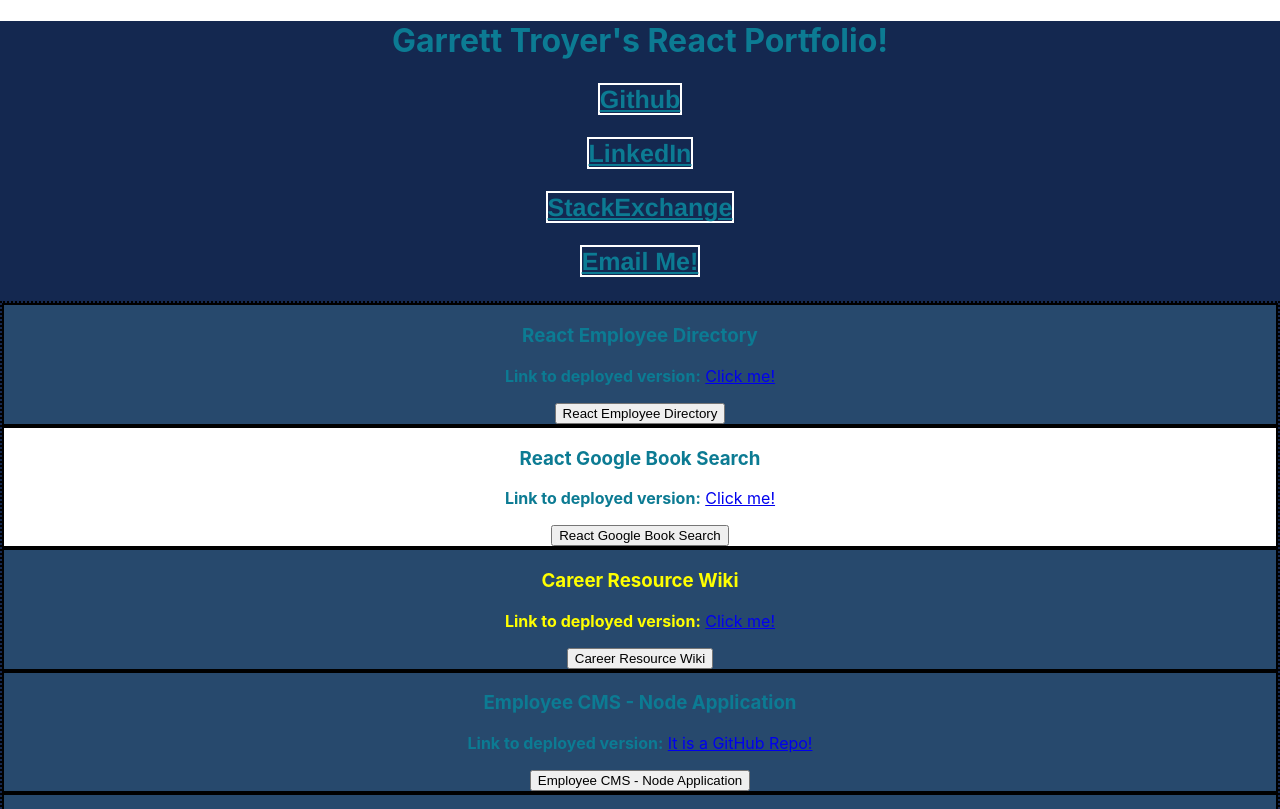
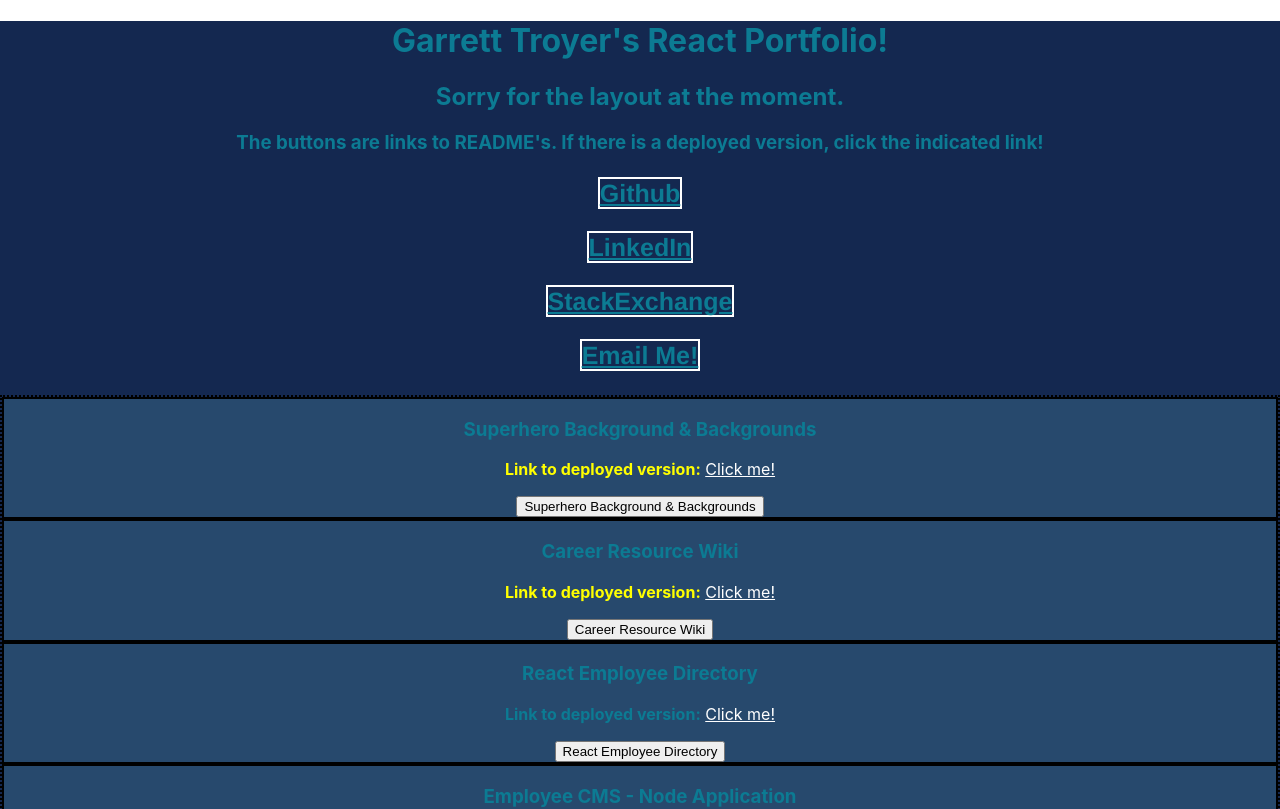
Before and after one commit to fruityvegetables/reactPortfolio, a React (Create React App) app: page / in a window 1280 px wide. Shown: the top 809 px of the page. Built offline with nearby package versions, Linux system fonts and the light colour scheme.

Commit message:
presented my best two projects first, and reordered the ones that are incomplete

```diff
--- a/src/App.js
+++ b/src/App.js
@@ -8,6 +8,8 @@
   return (
     <div className="App">
       <h1>Garrett Troyer's React Portfolio!</h1>
+      <h2>Sorry for the layout at the moment.</h2>
+      <h3>The buttons are links to README's. If there is a deployed version, click the indicated link!</h3>
       <Header />
       <ProjectHolder />
       <canvas id="canvas"></canvas>
--- a/src/components/Header/Header.css
+++ b/src/components/Header/Header.css
@@ -13,6 +13,6 @@
     border: white 2px solid;
 }
 
-h1 {
+h1, h2, h3 {
     color: #0c7b93;
 }
--- a/src/components/Project/Project.css
+++ b/src/components/Project/Project.css
@@ -4,13 +4,13 @@
     color: #0c7b93;
 }
 
-.project:nth-of-type(2) {
+.project:nth-of-type(6) {
     background: white;
   }
-  .project:nth-of-type(3) {
+  .project:nth-of-type(1) {
     color: yellow;
   }
-  .project:nth-of-type(6) {
+  .project:nth-of-type(2) {
     color: yellow;
   }
 
--- a/src/components/ProjectHolder/ProjectHolder.css
+++ b/src/components/ProjectHolder/ProjectHolder.css
@@ -2,3 +2,7 @@
     border: 2px dotted black;
     font-size: 12;
 }
+
+a {
+    color: white;
+}
--- a/src/components/ProjectHolder/ProjectHolder.js
+++ b/src/components/ProjectHolder/ProjectHolder.js
@@ -8,16 +8,16 @@
         this.state = {
             projects: [
                 {
-                    name: "React Employee Directory",
-                    link: <a href="https://fruityvegetables.github.io/reactEmployeeDirectory/" target="blank">Click me!</a>
-                },
-                {
-                    name: "React Google Book Search",
-                    link: <a href="https://gtroyer-react-book-search.herokuapp.com/" target="blank">Click me!</a>
+                    name: "Superhero Background & Backgrounds",
+                    link: <a href="https://cynthia-dm1216.github.io/ProjectGroup1/" target="blank">Click me!</a>
                 },
                 {
                     name: "Career Resource Wiki",
                     link: <a href="https://secure-shelf-77308.herokuapp.com/" target="blank">Click me!</a>
+                },
+                {
+                    name: "React Employee Directory",
+                    link: <a href="https://fruityvegetables.github.io/reactEmployeeDirectory/" target="blank">Click me!</a>
                 },
                 {
                     name: "Employee CMS - Node Application",
@@ -28,8 +28,8 @@
                     link: <a href="https://github.com/fruityvegetables/NoteTaker" target="blank">Also a GitHub Repo!</a>
                 },
                 {
-                    name: "Superhero Background & Backgrounds",
-                    link: <a href="https://cynthia-dm1216.github.io/ProjectGroup1/" target="blank">Click me!</a>
+                    name: "React Google Book Search",
+                    link: <a href="https://gtroyer-react-book-search.herokuapp.com/" target="blank">Click me!</a>
                 },
                 {
                     name: "PlantSheets",
```
